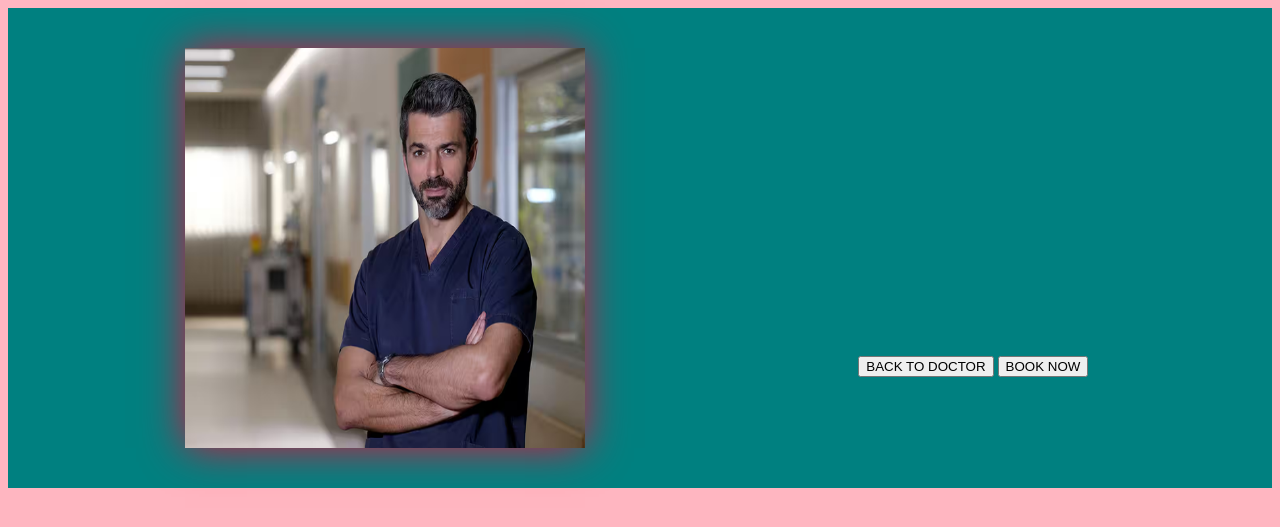
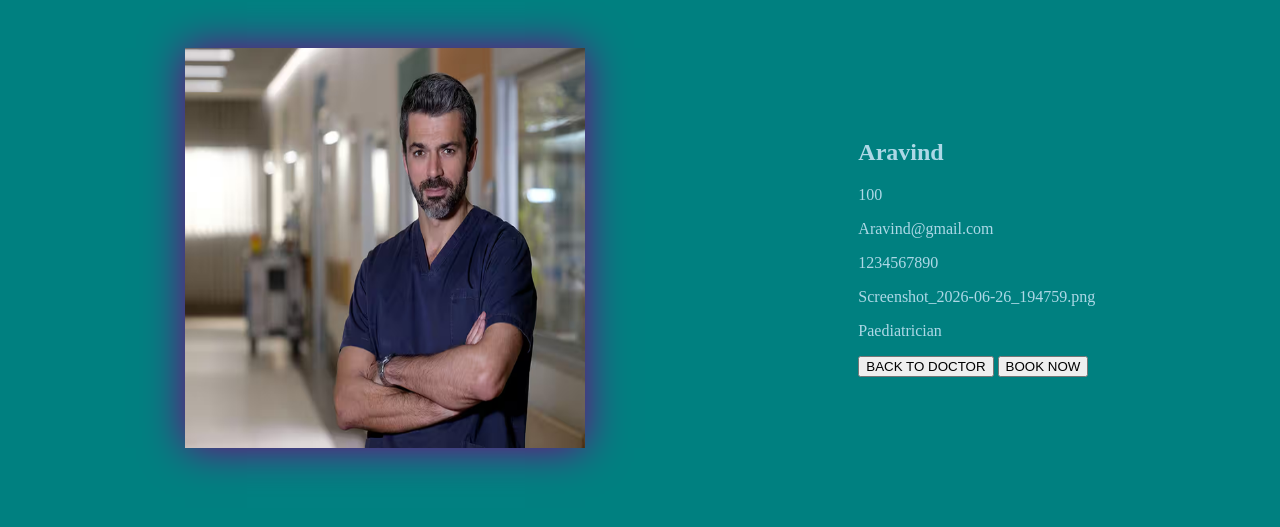
Before and after one commit to karthikha07prajjeeth-cloud/DJANGO-BASED-DOCTOR-APPOINTMENT-SYSTEM, a Django app: page /product_detail/1 in a window 1280 px wide. Shown: the top 527 px of the page. Run offline with Django 5.2, Linux system fonts and the light colour scheme; data comes from the database, SQL or seed files in the repository.

```diff
--- a/app/templates/product_detail.html
+++ b/app/templates/product_detail.html
@@ -8,7 +8,7 @@
     <link rel="stylesheet" href="{% static 'css/product_detail.css' %}">
 </head>
 <body>
-    <div class="container" style="background-color: teal;" >
+    <div class="container">
         <img src="{{ d.doctor_image.url }}" alt="">
         <div class="content">
             <h2>{{ d.doctor_name }}</h2>
--- a/static/css/product_detail.css
+++ b/static/css/product_detail.css
@@ -7,7 +7,7 @@
 .container img{
     width: 400px;
     height: 400px;
-    box-shadow: 0 0 40px crimson;
+    box-shadow: 0 0 40px purple;
     justify-content: center;
 }
 .btn{
@@ -20,9 +20,8 @@
     color: lightblue;
     margin: 20px;
     border-radius: 20px;
-    color: crimson;
 }
 body{
-    background-color: lightpink;
-    color: teal;
+    background-color: teal;
+    color: lightblue;
 }
```
